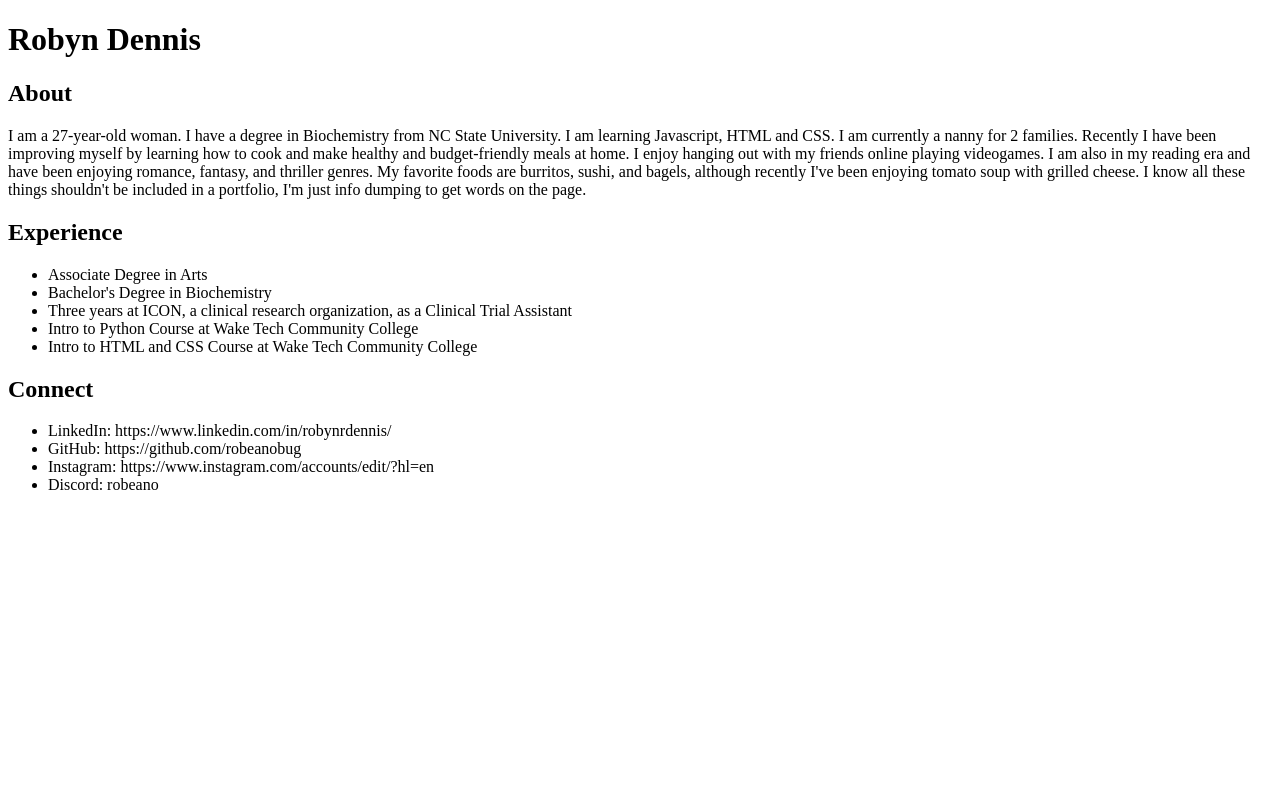
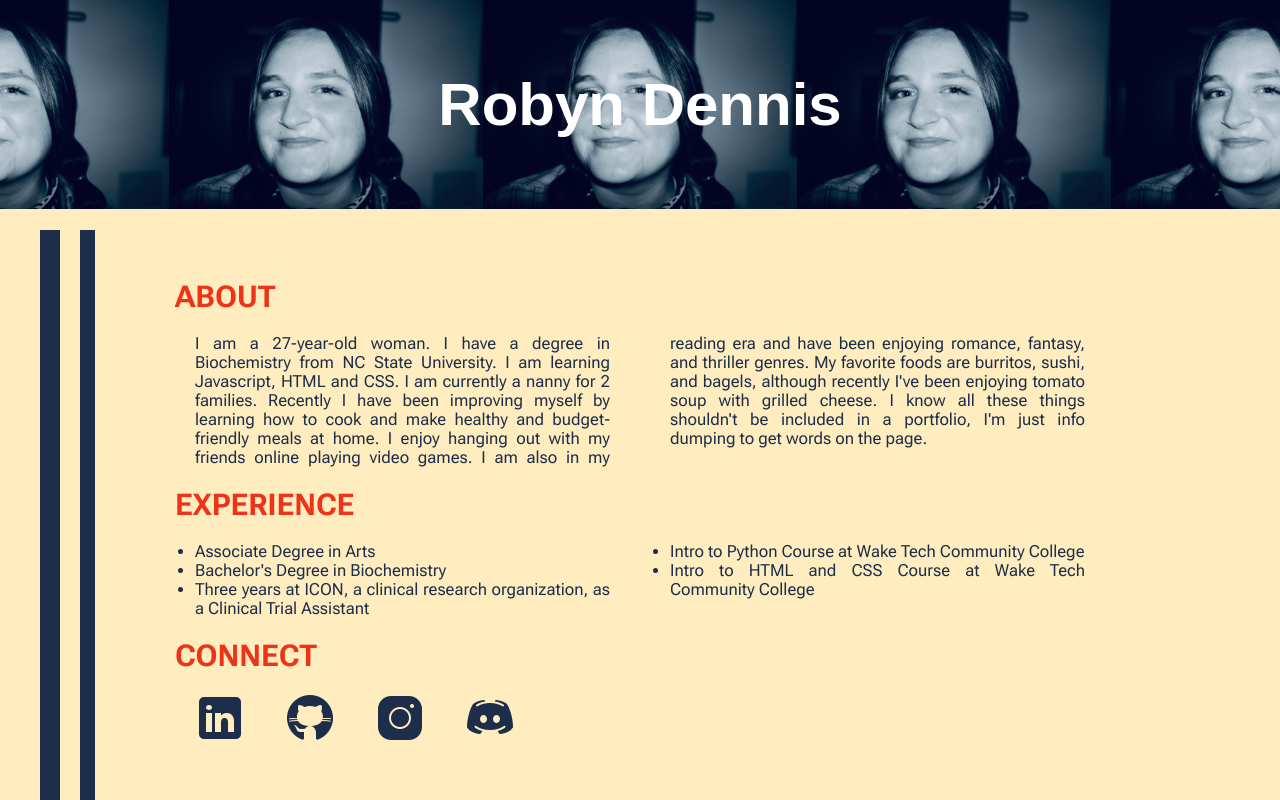
Before and after one commit to robeanobug/robyn-dennis-jupiter, a plain HTML site: page index.html in a window 1280 px wide. Drawn offline with Linux system fonts and the light colour scheme; a web font is replaced by a local one.

Commit message:
styling added

```diff
--- /dev/null
+++ b/css/index.css
@@ -0,0 +1,101 @@
+* {
+  margin: 0;
+  padding: 0;
+  box-sizing: border-box;
+}
+
+header {
+  background-image: url("../img/headshot-blue.jpeg");
+  background-size: contain;
+  background-position: top;
+  width: 100%;
+  color: #ffffff;
+  padding: 70px;
+  text-align: center;
+  font-family: "Anton SC", sans-serif;
+  font-weight: 400;
+  font-style: normal;
+  font-size: 30px;
+}
+.visually-hidden {
+  position: absolute;
+  width: 1px;
+  height: 1px;
+  padding: 0;
+  margin: -1px;
+  overflow: hidden;
+  clip: rect(0, 0, 0, 0);
+  white-space: nowrap;
+  border: 0;
+}
+body {
+  background-color: #ffecbf;
+  color: #ed3419;
+  text-align: left;
+  margin-inline: 0px;
+  font-size: 20px;
+  font-family: "Roboto Flex", sans-serif;
+  font-optical-sizing: auto;
+  font-weight: 400;
+  font-style: normal;
+  font-variation-settings: "slnt" 0, "wdth" 100, "GRAD" 0, "XOPQ" 96, "XTRA" 468,
+    "YOPQ" 79, "YTAS" 750, "YTDE" -203, "YTFI" 738, "YTLC" 514, "YTUC" 712;
+}
+
+#About h2,
+#Experience h2,
+#Connect h2 {
+  margin-inline: 175px;
+}
+
+#About h2 {
+  margin-top: 70px;
+}
+#Connect h2 {
+  margin-bottom: 20px;
+}
+#About p,
+#Experience ul {
+  color: #1c2e4a;
+  text-align: justify;
+  column-count: 2;
+  column-gap: 60px;
+  font-size: smaller;
+  padding: 20px;
+  margin-inline: 175px;
+}
+#Connect ul {
+  color: #1c2e4a;
+  padding: 0px;
+  margin-inline: 175px;
+  list-style-type: none;
+  font-size: 20px;
+  display: flex;
+  gap: 20px;
+}
+.social-icon {
+  justify-content: center;
+  width: 50px;
+  height: auto;
+  list-style-type: none;
+  margin-left: 20px;
+}
+
+.left-stripe {
+  position: fixed;
+  top: 230px;
+  left: 40px;
+  width: 20px;
+  height: 100%;
+  background-color: #1c2e4a;
+  z-index: 1000;
+}
+.right-stripe {
+  position: fixed;
+  top: 230px;
+  left: 80px;
+  width: 15px;
+  height: 100%;
+  background-color: #1c2e4a;
+  z-index: 1000;
+}
--- a/index.html
+++ b/index.html
@@ -4,17 +4,29 @@
     <meta charset="UTF-8" />
     <meta name="viewport" content="width=device-width, initial-scale=1.0" />
     <title>Robyn Dennis's Portfolio</title>
+    <link rel="stylesheet" href="css/index.css" />
+    <link rel="preconnect" href="https://fonts.googleapis.com" />
+    <link rel="preconnect" href="https://fonts.gstatic.com" crossorigin />
+    <link
+      href="https://fonts.googleapis.com/css2?family=Anton+SC&family=Roboto+Flex:opsz,wght@8..144,100..1000&display=swap"
+      rel="stylesheet"
+    />
   </head>
   <body>
-    <h1>Robyn Dennis</h1>
+    <header>
+      <span class="visually-hidden"
+        >Blue-tinted background image of Robyn Dennis behind text</span
+      >
+      <h1>Robyn Dennis</h1>
+    </header>
     <section id="About">
-      <h2>About</h2>
+      <h2>ABOUT</h2>
       <p>
         I am a 27-year-old woman. I have a degree in Biochemistry from NC State
         University. I am learning Javascript, HTML and CSS. I am currently a
         nanny for 2 families. Recently I have been improving myself by learning
         how to cook and make healthy and budget-friendly meals at home. I enjoy
-        hanging out with my friends online playing videogames. I am also in my
+        hanging out with my friends online playing video games. I am also in my
         reading era and have been enjoying romance, fantasy, and thriller
         genres. My favorite foods are burritos, sushi, and bagels, although
         recently I've been enjoying tomato soup with grilled cheese. I know all
@@ -23,7 +35,7 @@
       </p>
     </section>
     <section id="Experience">
-      <h2>Experience</h2>
+      <h2>EXPERIENCE</h2>
       <ul>
         <li>Associate Degree in Arts</li>
         <li>Bachelor's Degree in Biochemistry</li>
@@ -36,13 +48,42 @@
       </ul>
     </section>
     <section id="Connect">
-      <h2>Connect</h2>
+      <h2>CONNECT</h2>
       <ul>
-        <li>LinkedIn: https://www.linkedin.com/in/robynrdennis/</li>
-        <li>GitHub: https://github.com/robeanobug</li>
-        <li>Instagram: https://www.instagram.com/accounts/edit/?hl=en</li>
-        <li>Discord: robeano</li>
+        <li>
+          <a href="https://www.linkedin.com/in/robynrdennis/" target="_blank"
+            ><img
+              src="./img/linkedin.png"
+              alt="LinkedIn Logo"
+              class="social-icon"
+          /></a>
+        </li>
+        <li>
+          <a href="https://github.com/robeanobug" target="_blank"
+            ><img src="./img/github.png" alt="Github Logo" class="social-icon"
+          /></a>
+        </li>
+        <li>
+          <a
+            href="https://www.instagram.com/accounts/edit/?hl=en"
+            target="_blank"
+            ><img
+              src="./img/instagram.png"
+              alt="Instagram Logo"
+              class="social-icon"
+          /></a>
+        </li>
+        <li>
+          <a href="https://discord.gg/kfb2NmAdeJ" target="_blank"
+            ><img
+              src="./img/discord.png"
+              alt="Discord Logo"
+              class="social-icon"
+          /></a>
+        </li>
       </ul>
     </section>
   </body>
+  <div class="left-stripe"></div>
+  <div class="right-stripe"></div>
 </html>
```
Also changed, not shown: img/discord.png (added), img/github.png (added), img/headshot-blue.jpeg (added), img/instagram.png (added), img/linkedin.png (added).
